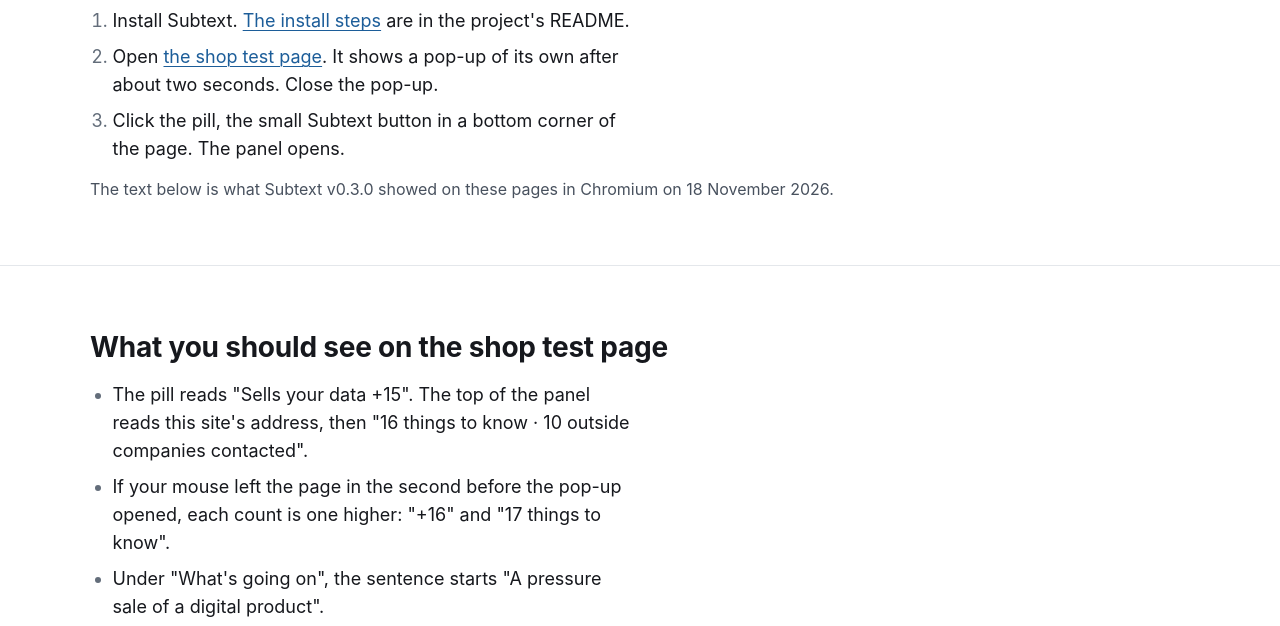
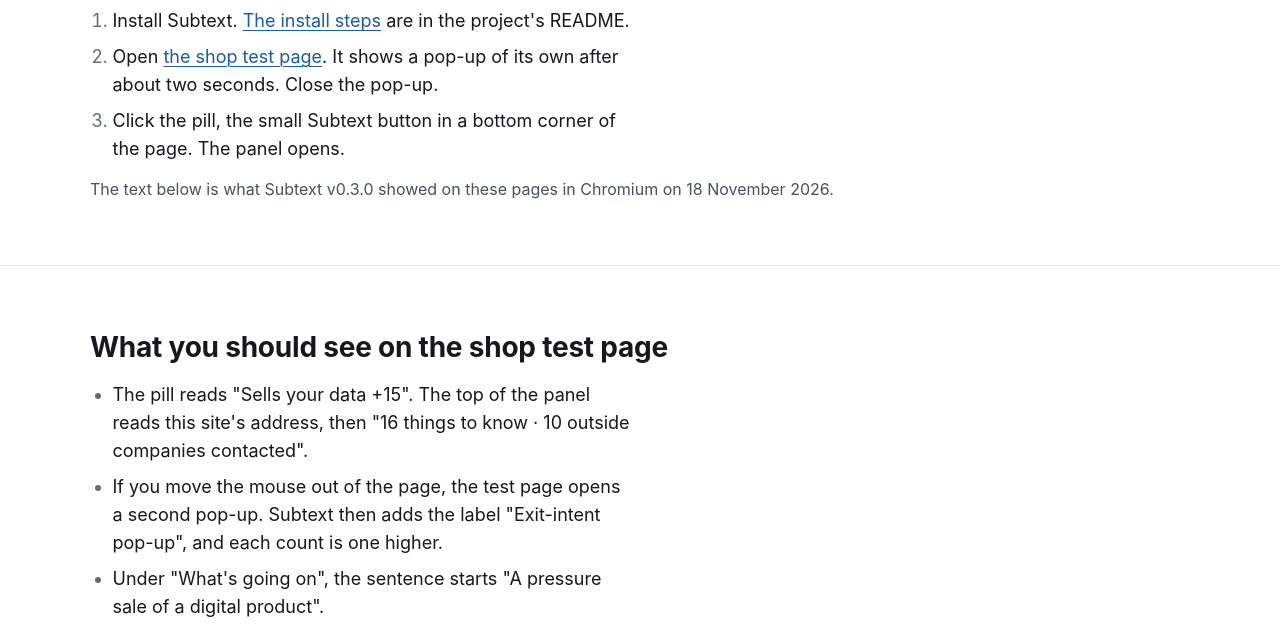
Before and after one commit to JoshCS/subtext, a plain HTML site: page demo/index.html in a window 1280 px wide. Shown: the part 159-785 px from the top of the page. Drawn offline with Linux system fonts and the light colour scheme.

Commit message:
Try-it page: say when the exit pop-up label appears, as measured on 0.3.0

```diff
--- a/demo/index.html
+++ b/demo/index.html
@@ -56,7 +56,7 @@
     <h2 id="h-shop">What you should see on the shop test page</h2>
     <ul class="measure">
       <li>The pill reads "Sells your data +15". The top of the panel reads this site's address, then "16 things to know · 10 outside companies contacted".</li>
-      <li>If your mouse left the page in the second before the pop-up opened, each count is one higher: "+16" and "17 things to know".</li>
+      <li>If you move the mouse out of the page, the test page opens a second pop-up. Subtext then adds the label "Exit-intent pop-up", and each count is one higher.</li>
       <li>Under "What's going on", the sentence starts "A pressure sale of a digital product".</li>
       <li>Rest the mouse on the countdown timer. A tooltip reads "Countdown timer", then "Timers raise arousal and cut deliberation."</li>
       <li>In the panel, click "Countdown timer". The label opens with an explanation, what to do, and a quote from the page.</li>
```
